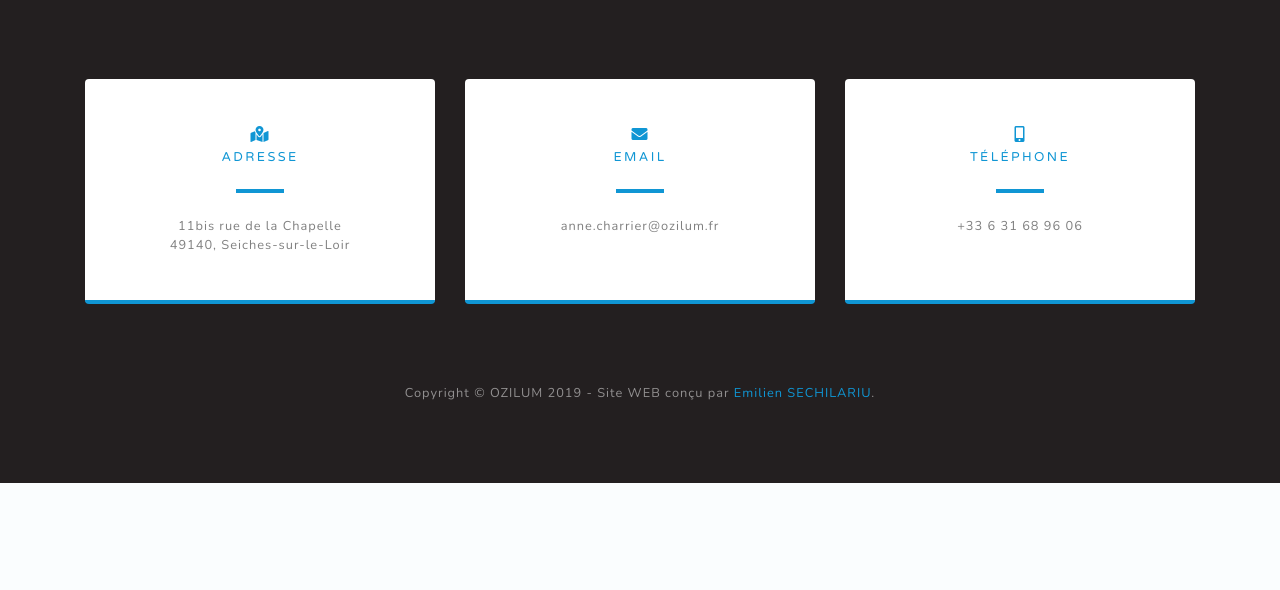
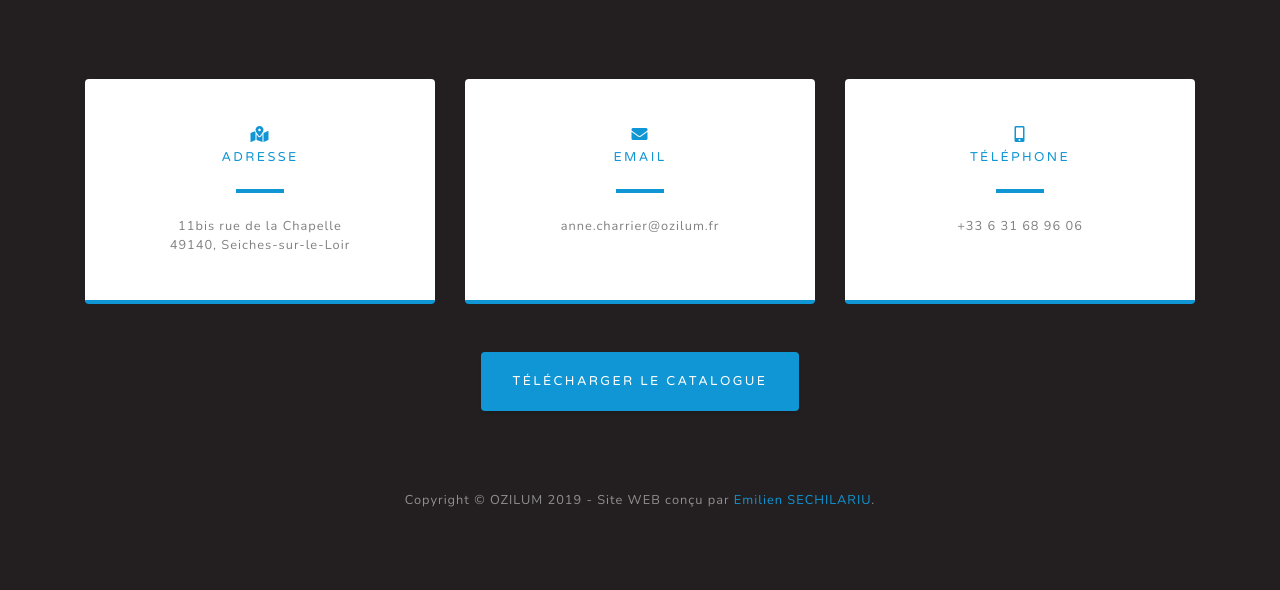
Before and after one commit to EmilienSE/ozilum, a PHP site: page / in a window 1280 px wide. Shown: the part 4991-5581 px from the top of the page. Before the commit the page ends 5474 px from the top, so only its background shows below. Run offline with PHP 8.4, Linux system fonts and the light colour scheme.

Commit message:
added catalogue download button

```diff
--- a/commons/contact.php
+++ b/commons/contact.php
@@ -86,5 +86,9 @@
           </a>
         </div>
       </div>
+
+      <div class="row">
+        <a href="/commons/catalogueOzilum.pdf" class="btn btn-primary mx-auto mt-5" download>Télécharger le catalogue</a>
+      </div>
     </div>
   </section>
--- a/commons/projects.php
+++ b/commons/projects.php
@@ -44,7 +44,7 @@
                 <h4 class="text-white">SIDE Spa</h4>
                 <p class="mb-0 text-white-50" id="sideText">SIDE Spa est une société italienne qui produit des équipements techniques pour intérieur et extérieur. Fondée en 1982, SIDE a réalisé en 25 ans, une position de leader dans l'industrie de l'éclairage sur le marché italien et l'expansion dans l'international.</p>
                 <hr class="d-none d-lg-block mb-0 mr-0">
-                <a href="https://sidespa.it/fr/testimonial" target="_blank" class="btn btn-primary float-lg-left">En savoir plus</a>
+                <a href="https://sidespa.it/it/testimonial" target="_blank" class="btn btn-primary float-lg-left">En savoir plus</a>
               </div>
             </div>
           </div>
```
Also changed, not shown: 1 other file.
